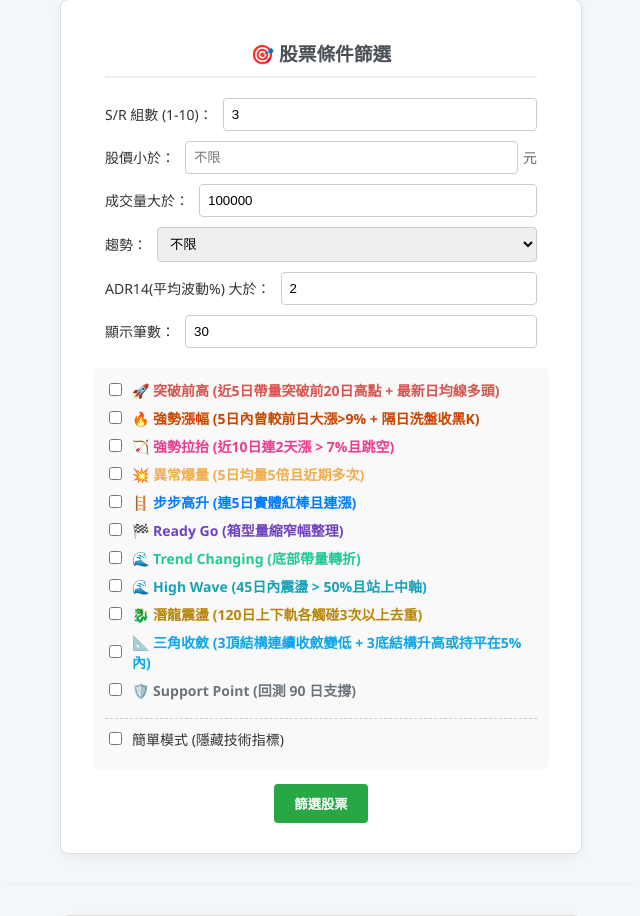
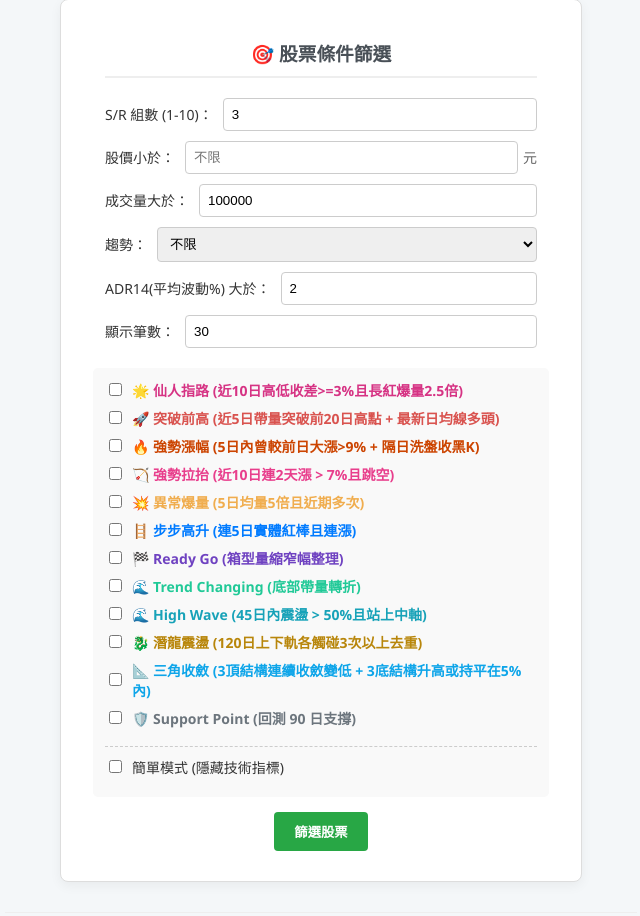
Before and after one commit to wulin240/myflaskapp, a Flask app: page / in a window 1280 px wide. Shown: the part 653-1569 px from the top of the page, without its empty margins (319-959 px from the left). Run offline with Flask 3, Linux system fonts and the light colour scheme.

Commit message:
update: 修正god point

```diff
--- a/app.py
+++ b/app.py
@@ -1230,7 +1230,7 @@ def chart_from_list(stock_id):
         is_realtime_mode=is_realtime_mode
     )
 
-# ----------------- 篩選路由 (支援：突破、強勢、拉抬、爆量、步步、Ready Go、轉折、支撐、大震盪、潛龍、三角收斂) -----------------
+# ----------------- 篩選路由 (支援：突破、強勢、拉抬、爆量、步步、Ready Go、轉折、支撐、大震盪、潛龍、三角收斂、仙人指路) -----------------
 @app.route('/filter', methods=['POST'])
 def filter_stocks():
     # ------------------ 獲取所有篩選及配置參數 ------------------
@@ -1240,6 +1240,7 @@ def filter_stocks():
     adr14_min = request.form.get('change_min', type=float, default=0)
 
     # 獲取指標篩選狀態 (Checkbox)
+    god_point_selected = request.form.get('god_point') == '1'          # ⭐ 新增：獲取前端仙人指路勾選狀態
     over_high_selected = request.form.get('over_high') == '1'
     high_point_selected = request.form.get('high_point') == '1'
     high_lift_selected = request.form.get('high_lift') == '1'
@@ -1250,7 +1251,7 @@ def filter_stocks():
     support_point_selected = request.form.get('support_point') == '1'
     high_wave_selected = request.form.get('high_wave') == '1'
     sleep_dragon_selected = request.form.get('sleep_dragon') == '1'
-    triangle_selected = request.form.get('is_converging_triangle') == '1'  # ⭐ 新增：獲取前端三角收斂勾選狀態
+    triangle_selected = request.form.get('is_converging_triangle') == '1'
 
     # 頁面配置參數
     simple_mode = request.form.get('simple_mode') == '1'
@@ -1284,6 +1285,7 @@ def filter_stocks():
                 params["last_close"] = f"lte.{price_max}"
 
             # 加入指標篩選 API 參數
+            if god_point_selected: params["god_point"] = "eq.true"      # ⭐ 新增：對應 Supabase View 裡的 god_point 欄位
             if over_high_selected: params["over_high"] = "eq.true"
             if high_point_selected: params["high_point"] = "eq.true"
             if high_lift_selected: params["high_lift"] = "eq.true"
@@ -1294,7 +1296,7 @@ def filter_stocks():
             if support_point_selected: params["support_point"] = "eq.true"
             if high_wave_selected: params["high_wave"] = "eq.true"
             if sleep_dragon_selected: params["sleep_dragon"] = "eq.true"
-            if triangle_selected: params["is_converging_triangle"] = "eq.true"  # ⭐ 新增：對應 Supabase View 裡的判定欄位
+            if triangle_selected: params["is_converging_triangle"] = "eq.true"
 
             # 移除 None 值的參數
             params = {k: v for k, v in params.items() if v is not None}
@@ -1328,7 +1330,7 @@ def filter_stocks():
             "<tr>"
             "<th>股票代號</th><th>股票名稱</th><th>目前股價</th><th>成交量</th>"
             "<th>ADR14(%)</th><th>趨勢</th>"
-            "<th>🚀突破</th><th>🔥強勢</th><th>🏹拉抬</th><th>💥爆量</th><th>🪜步步</th><th>🏁Ready</th><th>🌊轉折</th><th>🛡️支撐</th><th>🌊震盪</th><th>🐉潛龍</th><th>📐三角</th>"  # ⭐ 表頭新增「📐三角」
+            "<th>🌟仙人</th><th>🚀突破</th><th>🔥強勢</th><th>🏹拉抬</th><th>💥爆量</th><th>🪜步步</th><th>🏁Ready</th><th>🌊轉折</th><th>🛡️支撐</th><th>🌊震盪</th><th>🐉潛龍</th><th>📐三角</th>"  # ⭐ 表頭新增「🌟仙人」
             "</tr></thead><tbody>")
 
     for idx, row in df.iterrows():
@@ -1343,6 +1345,7 @@ def filter_stocks():
 
         # 指標符號轉換邏輯
         icons = {
+            'gp': "✅" if row.get('god_point') else "---",          # ⭐ 新增：仙人指路渲染符號
             'oh': "✅" if row.get('over_high') else "---",
             'hp': "✅" if row.get('high_point') else "---",
             'hl': "✅" if row.get('high_lift') else "---",
@@ -1353,7 +1356,7 @@ def filter_stocks():
             'sp': "✅" if row.get('support_point') else "---",
             'hw': "✅" if row.get('high_wave') else "---",
             'sd': "✅" if row.get('sleep_dragon') else "---",
-            'tg': "✅" if row.get('is_converging_triangle') else "---"  # ⭐ 新增：對應圖表渲染符號
+            'tg': "✅" if row.get('is_converging_triangle') else "---"
         }
 
         price_val = row.get('last_close', 0)
@@ -1365,6 +1368,7 @@ def filter_stocks():
                  f"<td>{int(row['latest_volume'])}</td>"
                  f"<td>{row['adr14']:.2f}</td>"
                  f"<td>{row['trend']}</td>"
+                 f"<td style='text-align:center;'>{icons['gp']}</td>"    # ⭐ 輸出表格新增仙人指路狀態
                  f"<td style='text-align:center;'>{icons['oh']}</td>"
                  f"<td style='text-align:center;'>{icons['hp']}</td>"
                  f"<td style='text-align:center;'>{icons['hl']}</td>"
@@ -1375,7 +1379,7 @@ def filter_stocks():
                  f"<td style='text-align:center;'>{icons['sp']}</td>"
                  f"<td style='text-align:center;'>{icons['hw']}</td>"
                  f"<td style='text-align:center;'>{icons['sd']}</td>"
-                 f"<td style='text-align:center;'>{icons['tg']}</td>"  # ⭐ 輸出表格新增三角收斂狀態
+                 f"<td style='text-align:center;'>{icons['tg']}</td>"
                  f"</tr>")
 
     html += "</tbody></table><br><a href='/'>返回</a>"
--- a/templates/index.html
+++ b/templates/index.html
@@ -126,7 +126,8 @@
         .indicator-trendchanging { color: #20c997; font-weight: bold; }
         .indicator-highwave { color: #17a2b8; font-weight: bold; }
         .indicator-sleepdragon { color: #b8860b; font-weight: bold; } /* 潛龍專用暗金色 */
-        .indicator-triangle { color: #0ea5e9; font-weight: bold; } /* ⭐ 新增：三角收斂型態專用天藍色 */
+        .indicator-triangle { color: #0ea5e9; font-weight: bold; } /* ⭐ 三角收斂型態專用天藍色 */
+        .indicator-godpoint { color: #d63384; font-weight: bold; } /* 🎯 新增：仙人指路 (GOD POINT) 專用亮粉紫色 */
 
         .price-input-container {
             display: flex;
@@ -218,6 +219,10 @@
         </div>
 
         <div class="options-group">
+            <label class="indicator-godpoint">
+                <input type="checkbox" name="god_point" value="1">
+                🌟 仙人指路 (近10日高低收差>=3%且長紅爆量2.5倍)
+            </label>
             <label class="indicator-overhigh">
                 <input type="checkbox" name="over_high" value="1">
                 🚀 突破前高 (近5日帶量突破前20日高點 + 最新日均線多頭)
```
